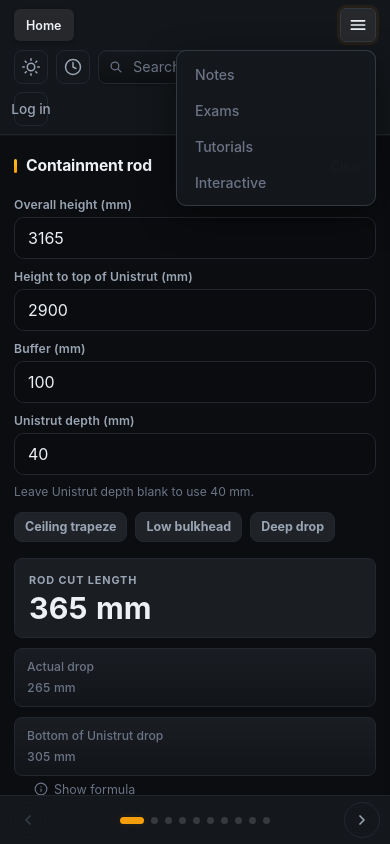
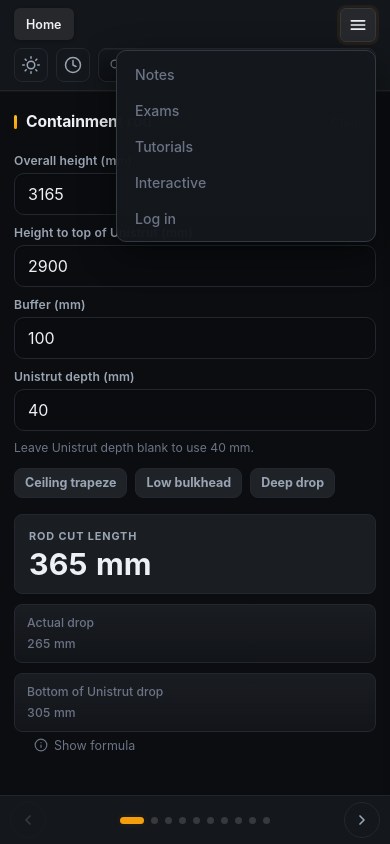
Before and after one commit to fightingentropy/sparky, a React (Vite) app: page / in a window 390 px wide. Both pictures are taken after a click on the button 358 px from the left and 25 px from the top of the page. Built offline with nearby package versions, Linux system fonts and the light colour scheme.

Commit message:
Fix mobile account menu layout

```diff
--- a/src/App.tsx
+++ b/src/App.tsx
@@ -2079,6 +2079,39 @@ export default function App() {
                     {item.label}
                   </a>
                 ))}
+                <div className="nav-menu-account" role="none">
+                  {user ? (
+                    <>
+                      <span className="nav-menu-account-label">
+                        <span className="account-avatar">{(user.email[0] ?? "?").toUpperCase()}</span>
+                        <span>{user.email}</span>
+                      </span>
+                      <button
+                        type="button"
+                        role="menuitem"
+                        className="nav-menu-item nav-menu-account-action"
+                        onClick={() => {
+                          logout();
+                          setNavMenuOpen(false);
+                        }}
+                      >
+                        Log out
+                      </button>
+                    </>
+                  ) : (
+                    <button
+                      type="button"
+                      role="menuitem"
+                      className="nav-menu-item nav-menu-account-action"
+                      onClick={() => {
+                        setAuthOpen(true);
+                        setNavMenuOpen(false);
+                      }}
+                    >
+                      Log in
+                    </button>
+                  )}
+                </div>
               </div>
             ) : null}
           </div>
--- a/src/styles.css
+++ b/src/styles.css
@@ -262,6 +262,7 @@ h1, h2, h3 {
   display: flex;
   align-items: center;
   min-height: 34px;
+  width: 100%;
   padding: 0 12px;
   border: 0;
   border-radius: 6px;
@@ -270,7 +271,9 @@ h1, h2, h3 {
   font-size: 0.88rem;
   font-weight: 500;
   text-decoration: none;
+  text-align: left;
   transition: all 140ms var(--ease);
+  cursor: pointer;
 }
 
 .nav-menu-item:hover {
@@ -289,6 +292,33 @@ h1, h2, h3 {
   background: rgba(255, 255, 255, 0.08);
   color: var(--text);
   font-weight: 600;
+}
+
+.nav-menu-account {
+  display: none;
+}
+
+.nav-menu-account-label {
+  display: flex;
+  align-items: center;
+  min-width: 0;
+  gap: 8px;
+  padding: 9px 12px;
+  border-top: 1px solid var(--line);
+  color: var(--muted);
+  font-size: 0.78rem;
+  font-weight: 600;
+}
+
+.nav-menu-account-label span:last-child {
+  min-width: 0;
+  overflow: hidden;
+  text-overflow: ellipsis;
+  white-space: nowrap;
+}
+
+.nav-menu-account-action {
+  justify-content: flex-start;
 }
 
 @keyframes nav-menu-in {
@@ -1735,7 +1765,7 @@ input:disabled {
     border-radius: 0;
     background: var(--bg);
     width: 100%;
-    padding-bottom: calc(max(env(safe-area-inset-bottom) - 22px, 6px) + 56px);
+    padding-bottom: calc(env(safe-area-inset-bottom) + 104px);
   }
 
   .page-home.is-active .tool-panel .tool-output {
@@ -1800,7 +1830,9 @@ input:disabled {
 
   .primary-nav {
     grid-column: 1 / -1;
-    display: inline-flex;
+    display: grid;
+    grid-template-columns: auto auto;
+    justify-content: space-between;
     width: 100%;
     min-width: 0;
     gap: 6px;
@@ -1809,6 +1841,15 @@ input:disabled {
     margin-left: 0;
     border-radius: 0;
     align-items: center;
+  }
+
+  .primary-nav .nav-menu-wrap {
+    position: fixed;
+    top: calc(env(safe-area-inset-top) + 8px);
+    right: calc(env(safe-area-inset-right) + 14px);
+    z-index: 35;
+    justify-self: end;
+    margin-left: 0;
   }
 
   .primary-nav > a {
@@ -1823,7 +1864,12 @@ input:disabled {
   }
 
   .nav-menu {
-    min-width: 200px;
+    min-width: min(260px, calc(100vw - 28px));
+  }
+
+  .nav-menu-account {
+    display: grid;
+    gap: 2px;
   }
 
   .topbar-actions {
@@ -1833,6 +1879,12 @@ input:disabled {
     width: 100%;
     gap: 8px;
     min-width: 0;
+    overflow: hidden;
+  }
+
+  .topbar-actions .account-chip,
+  .topbar-actions .account-login-btn {
+    display: none;
   }
 
   .search-field {
@@ -1850,9 +1902,7 @@ input:disabled {
   }
 
   .search-hint {
-    min-width: 30px;
-    min-height: 20px;
-    font-size: 0.62rem;
+    display: none;
   }
 
   /* Mobile tool panels */
```
